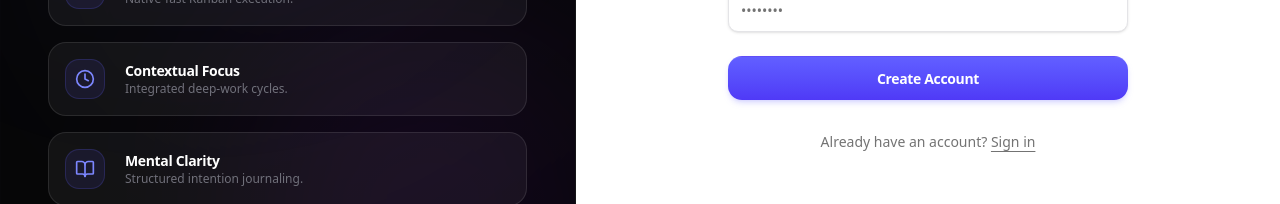
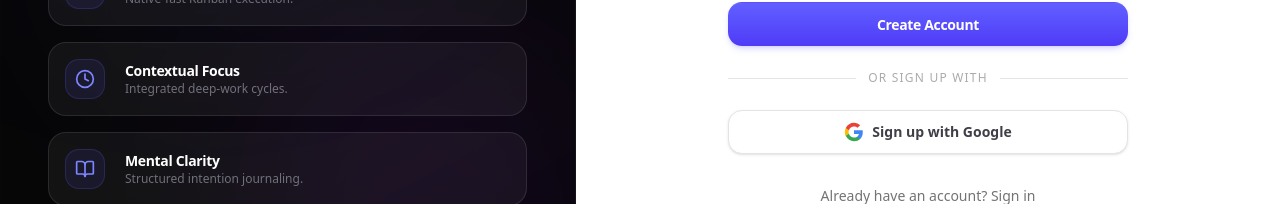
Before and after one commit to UnbiasedEagle/focus, a Next.js app: page /signup in a window 1280 px wide. Shown: the part 472-676 px from the top of the page. Built offline with nearby package versions, Linux system fonts and the light colour scheme; no server answers.

Commit message:
feat: integrate google oauth with modern ui

```diff
--- a/src/actions/auth.ts
+++ b/src/actions/auth.ts
@@ -61,3 +61,7 @@ export async function login(formData: FormData) {
     throw error;
   }
 }
+
+export async function loginWithGoogle() {
+  await signIn('google', { redirectTo: '/' });
+}
--- a/src/auth.ts
+++ b/src/auth.ts
@@ -1,6 +1,7 @@
 import NextAuth from 'next-auth';
 import { DrizzleAdapter } from '@auth/drizzle-adapter';
 import Credentials from 'next-auth/providers/credentials';
+import Google from 'next-auth/providers/google';
 import { db } from '@/server/db';
 import {
   accounts,
@@ -19,6 +20,9 @@ export const { handlers, auth, signIn, signOut } = NextAuth({
     verificationTokensTable: verificationTokens,
   }),
   providers: [
+    Google({
+      allowDangerousEmailAccountLinking: true,
+    }),
     Credentials({
       credentials: {
         email: {},
--- a/src/components/auth/LoginForm.tsx
+++ b/src/components/auth/LoginForm.tsx
@@ -8,7 +8,7 @@ import { motion, AnimatePresence } from 'framer-motion';
 import { Button } from '@/components/ui/button';
 import { Input } from '@/components/ui/input';
 import { Label } from '@/components/ui/label';
-import { login } from '@/actions/auth';
+import { login, loginWithGoogle } from '@/actions/auth';
 import Link from 'next/link';
 import { Loader2 } from 'lucide-react';
 import { LoginSchema, type LoginInput } from '@/lib/schemas';
@@ -142,6 +142,67 @@ export function LoginForm() {
             </Button>
           </div>
         </form>
+
+        <div className='relative'>
+          <div className='absolute inset-0 flex items-center'>
+            <span className='w-full border-t border-zinc-200 dark:border-zinc-800' />
+          </div>
+          <div className='relative flex justify-center text-xs font-medium uppercase tracking-widest'>
+            <span className='bg-background px-3 text-muted-foreground/60'>
+              Or continue with
+            </span>
+          </div>
+        </div>
+
+        <motion.button
+          whileHover={{ scale: 1.01 }}
+          whileTap={{ scale: 0.98 }}
+          type='button'
+          disabled={isSubmitting}
+          className='relative flex h-11 w-full items-center justify-center gap-2 rounded-xl border border-zinc-200 bg-white px-4 text-sm font-semibold text-zinc-700 shadow-sm transition-all duration-200 hover:bg-zinc-50 hover:text-zinc-900 hover:shadow-md hover:border-zinc-300 focus:outline-none focus:ring-2 focus:ring-zinc-400/20 dark:border-zinc-800 dark:bg-zinc-950 dark:text-zinc-200 dark:hover:bg-zinc-900 dark:hover:border-zinc-700'
+          onClick={() => loginWithGoogle()}
+        >
+          {isSubmitting ? (
+            <Loader2 className='h-4 w-4 animate-spin text-zinc-400' />
+          ) : (
+            <>
+              <motion.div
+                initial={{ opacity: 0, scale: 0.5 }}
+                animate={{ opacity: 1, scale: 1 }}
+                transition={{ duration: 0.3 }}
+              >
+                <svg
+                  className='h-5 w-5'
+                  aria-hidden='true'
+                  focusable='false'
+                  data-prefix='fab'
+                  data-icon='google'
+                  role='img'
+                  xmlns='http://www.w3.org/2000/svg'
+                  viewBox='0 0 24 24'
+                >
+                  <path
+                    d='M22.56 12.25c0-.78-.07-1.53-.2-2.25H12v4.26h5.92c-.26 1.37-1.04 2.53-2.21 3.31v2.77h3.57c2.08-1.92 3.28-4.74 3.28-8.09z'
+                    fill='#4285F4'
+                  />
+                  <path
+                    d='M12 23c2.97 0 5.46-.98 7.28-2.66l-3.57-2.77c-.98.66-2.23 1.06-3.71 1.06-2.86 0-5.29-1.93-6.16-4.53H2.18v2.84C3.99 20.53 7.7 23 12 23z'
+                    fill='#34A853'
+                  />
+                  <path
+                    d='M5.84 14.09c-.22-.66-.35-1.36-.35-2.09s.13-1.43.35-2.09V7.07H2.18C1.43 8.55 1 10.22 1 12s.43 3.45 1.18 4.93l2.85-2.22.81-.62z'
+                    fill='#FBBC05'
+                  />
+                  <path
+                    d='M12 5.38c1.62 0 3.06.56 4.21 1.64l3.15-3.15C17.45 2.09 14.97 1 12 1 7.7 1 3.99 3.47 2.18 7.07l3.66 2.84c.87-2.6 3.3-4.53 6.16-4.53z'
+                    fill='#EA4335'
+                  />
+                </svg>
+              </motion.div>
+              <span>Continue with Google</span>
+            </>
+          )}
+        </motion.button>
       </div>
 
       <p className='text-center text-sm text-muted-foreground'>
--- a/src/components/auth/SignupForm.tsx
+++ b/src/components/auth/SignupForm.tsx
@@ -8,7 +8,11 @@ import { motion, AnimatePresence } from 'framer-motion';
 import { Button } from '@/components/ui/button';
 import { Input } from '@/components/ui/input';
 import { Label } from '@/components/ui/label';
-import { register as registerUser, login } from '@/actions/auth';
+import {
+  register as registerUser,
+  login,
+  loginWithGoogle,
+} from '@/actions/auth';
 import Link from 'next/link';
 import { Loader2 } from 'lucide-react';
 import { SignupSchema, type SignupInput } from '@/lib/schemas';
@@ -168,6 +172,67 @@ export function SignupForm() {
             </Button>
           </div>
         </form>
+
+        <div className='relative'>
+          <div className='absolute inset-0 flex items-center'>
+            <span className='w-full border-t border-zinc-200 dark:border-zinc-800' />
+          </div>
+          <div className='relative flex justify-center text-xs font-medium uppercase tracking-widest'>
+            <span className='bg-background px-3 text-muted-foreground/60'>
+              Or sign up with
+            </span>
+          </div>
+        </div>
+
+        <motion.button
+          whileHover={{ scale: 1.01 }}
+          whileTap={{ scale: 0.98 }}
+          type='button'
+          disabled={isSubmitting}
+          className='relative flex h-11 w-full items-center justify-center gap-2 rounded-xl border border-zinc-200 bg-white px-4 text-sm font-semibold text-zinc-700 shadow-sm transition-all duration-200 hover:bg-zinc-50 hover:text-zinc-900 hover:shadow-md hover:border-zinc-300 focus:outline-none focus:ring-2 focus:ring-zinc-400/20 dark:border-zinc-800 dark:bg-zinc-950 dark:text-zinc-200 dark:hover:bg-zinc-900 dark:hover:border-zinc-700'
+          onClick={() => loginWithGoogle()}
+        >
+          {isSubmitting ? (
+            <Loader2 className='h-4 w-4 animate-spin text-zinc-400' />
+          ) : (
+            <>
+              <motion.div
+                initial={{ opacity: 0, scale: 0.5 }}
+                animate={{ opacity: 1, scale: 1 }}
+                transition={{ duration: 0.3 }}
+              >
+                <svg
+                  className='h-5 w-5'
+                  aria-hidden='true'
+                  focusable='false'
+                  data-prefix='fab'
+                  data-icon='google'
+                  role='img'
+                  xmlns='http://www.w3.org/2000/svg'
+                  viewBox='0 0 24 24'
+                >
+                  <path
+                    d='M22.56 12.25c0-.78-.07-1.53-.2-2.25H12v4.26h5.92c-.26 1.37-1.04 2.53-2.21 3.31v2.77h3.57c2.08-1.92 3.28-4.74 3.28-8.09z'
+                    fill='#4285F4'
+                  />
+                  <path
+                    d='M12 23c2.97 0 5.46-.98 7.28-2.66l-3.57-2.77c-.98.66-2.23 1.06-3.71 1.06-2.86 0-5.29-1.93-6.16-4.53H2.18v2.84C3.99 20.53 7.7 23 12 23z'
+                    fill='#34A853'
+                  />
+                  <path
+                    d='M5.84 14.09c-.22-.66-.35-1.36-.35-2.09s.13-1.43.35-2.09V7.07H2.18C1.43 8.55 1 10.22 1 12s.43 3.45 1.18 4.93l2.85-2.22.81-.62z'
+                    fill='#FBBC05'
+                  />
+                  <path
+                    d='M12 5.38c1.62 0 3.06.56 4.21 1.64l3.15-3.15C17.45 2.09 14.97 1 12 1 7.7 1 3.99 3.47 2.18 7.07l3.66 2.84c.87-2.6 3.3-4.53 6.16-4.53z'
+                    fill='#EA4335'
+                  />
+                </svg>
+              </motion.div>
+              <span>Sign up with Google</span>
+            </>
+          )}
+        </motion.button>
       </div>
 
       <p className='text-center text-sm text-muted-foreground'>
```
